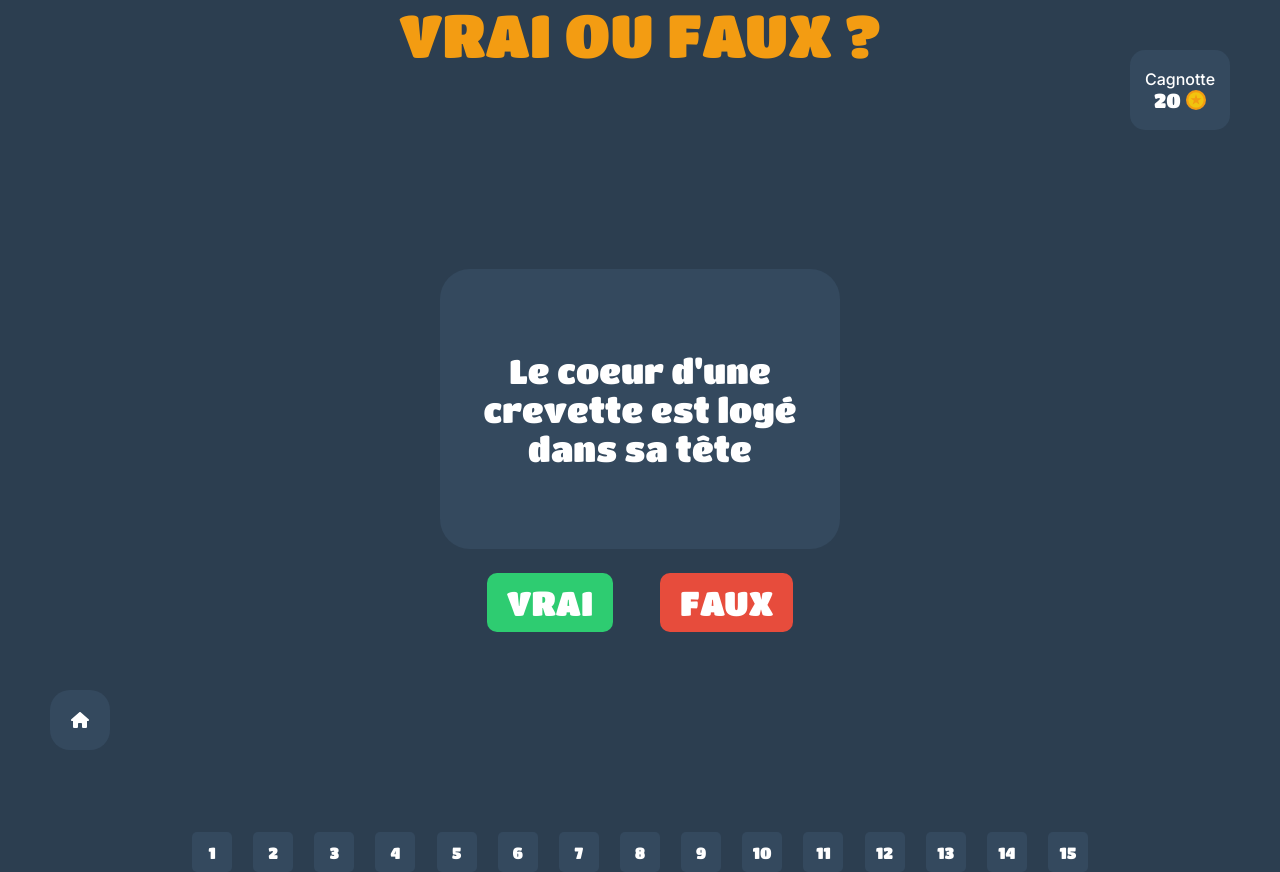
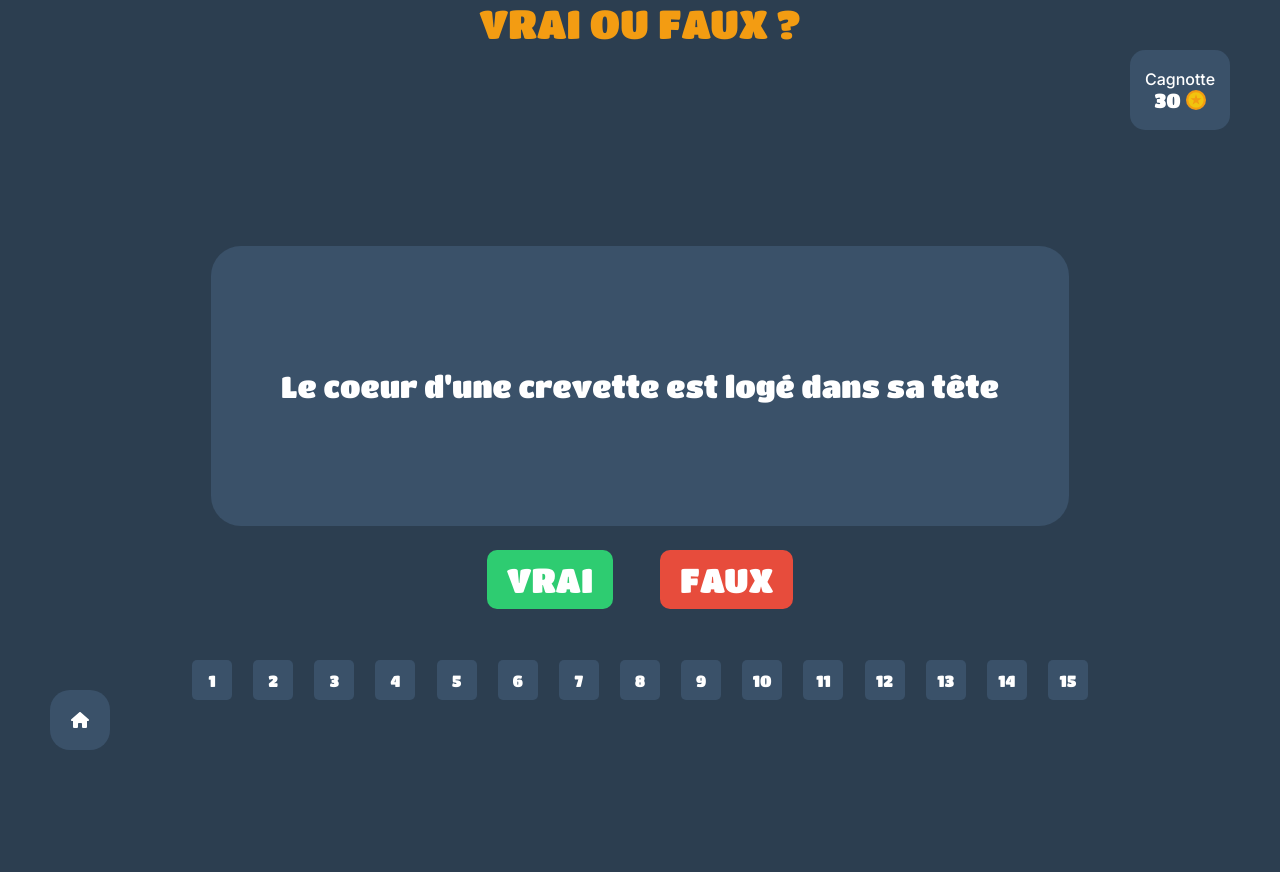
Before and after one commit to Okuspo/ReactQuizz, a React (Create React App) app: page /quizz/0 in a window 1280 px wide. After the commit the page ends 800 px from the top, so only its background shows below. Built offline with nearby package versions, Linux system fonts and the light colour scheme.

Commit message:
Added animations

```diff
--- a/src/App.jsx
+++ b/src/App.jsx
@@ -9,7 +9,8 @@ import QuizzPage from './pages/QuizzPage'
 import { questions } from './database/questions'
 
 function App () {
-  const [coins, setCoins] = useState(20)
+  const [coins, setCoins] = useState(30)
+  const [jackpotWon, setJackpotWon] = useState(false)
   const [progress, setProgress] = useState({
     count: questions.length,
     answers: []
@@ -21,7 +22,7 @@ function App () {
         <Routes>
           <Route path='/' element={<Home saveGame={saveGame}/>}/>
           <Route path='/quizz/:id' element={<QuizzPage progress={progress} setProgress={setProgress} coins={coins} setCoins={setCoins} setSaveGame={setSaveGame}/>} />
-          <Route path='/prizewheel' element={<PrizeWheel coins={coins} setCoins={setCoins} />} />
+          <Route path='/prizewheel' element={<PrizeWheel coins={coins} setCoins={setCoins} jackpotWon={jackpotWon} setJackpotWon={setJackpotWon} />} />
           <Route path='*' element={<NotFound />} />
           <Route path='/about' element={<About />} />
           <Route path='/gameover' element={<GameOver coins={coins} />} />
--- a/src/database/questions.js
+++ b/src/database/questions.js
@@ -41,7 +41,7 @@ const q5 = {
 const q6 = {
   index: 5,
   h1: 'VRAI OU FAUX ?',
-  content: "Les rats se multiplient si rapindexement qu'en 18 mois, un couple de rat peut avoir plus d'un million de descendants.",
+  content: "Les rats se multiplient si rapidement qu'en 18 mois, un couple de rat peut avoir plus d'un million de descendants.",
   type: 'truefalse',
   answer: true
 }
@@ -104,7 +104,7 @@ const q13 = {
 const q14 = {
   index: 13,
   h1: 'VRAI OU FAUX ?',
-  content: 'G.O.L.F signifie Gentlemen Only, Ladies Forbindexden.',
+  content: 'G.O.L.F signifie Gentlemen Only, Ladies Forbidden.',
   type: 'truefalse',
   answer: true
 }
--- a/src/pages/PrizeWheel.jsx
+++ b/src/pages/PrizeWheel.jsx
@@ -49,10 +49,12 @@ const prizePool = [
   }
 ]
 
-const PrizeWheel = ({ coins, setCoins }) => {
+const PrizeWheel = ({ jackpotWon, setJackpotWon, coins, setCoins }) => {
   PrizeWheel.propTypes = {
     coins: PropTypes.number,
-    setCoins: PropTypes.func
+    setCoins: PropTypes.func,
+    jackpotWon: PropTypes.bool,
+    setJackpotWon: PropTypes.func
   }
 
   function spinWheel () {
@@ -73,7 +75,7 @@ const PrizeWheel = ({ coins, setCoins }) => {
   const [wheelEndPos, setWheelEndPos] = useState(0)
   const [oscillationIteration, setOscillationIteration] = useState(0)
   const [oscillationSpeed, setOscillationSpeed] = useState(0)
-  const [jackpotWon, setJackpotWon] = useState(false)
+
   const [isAnimationPlaying, setIsAnimationPlaying] = useState(false)
   const [prizesWon, setPrizesWon] = useState(prizePool)
 
--- a/src/sass/abstract/_variables.scss
+++ b/src/sass/abstract/_variables.scss
@@ -14,5 +14,5 @@ $lgrey:#ecf0f1;
 $dgrey:#bdc3c7;
 $lyellow:#f1c40f;
 $dyellow:#f39c12;
-$lmarine: #34495e;
+$lmarine: #3a5169;
 $dmarine: #2c3e50;
--- a/src/sass/components/_progressbar.scss
+++ b/src/sass/components/_progressbar.scss
@@ -1,6 +1,7 @@
 @use '../abstract/' as a;
 .progress-bar-container {
-  margin-top: 200px;
+  position: absolute;
+  bottom: 100px;
   width: 70vw;
   display: flex;
   justify-content: space-between;
--- a/src/sass/core/_typography.scss
+++ b/src/sass/core/_typography.scss
@@ -6,7 +6,7 @@
 
 h1 {
     font-family: 'Titan One', sans-serif;
-    font-size: 60px;
+    font-size: 40px;
     color: a.$dyellow;
     display: flex;
     width: 100%;
--- a/src/sass/layout/_home.scss
+++ b/src/sass/layout/_home.scss
@@ -1,12 +1,10 @@
 @use '../abstract/' as a;
 
 .home {
-  display: flex;
   @include a.flex-center(space-between);
-  align-items: center;
+  flex-wrap: wrap;
   width: 100vw;
   height: 100vh;
-  flex-wrap: wrap;
 }
 
 .go-button-container {
@@ -21,6 +19,9 @@
   height: 200px;
   border-radius: 50%;
 
+  &:hover {
+    animation: go-spin .5s ease-in-out forwards;
+  }
 
   span {
     font-family: 'Titan One', sans-serif;
@@ -44,4 +45,34 @@
    span {
     font-family: 'Titan One', sans-serif;
    }
+   &:hover {
+     img {
+      animation: routourne-spin 1s linear infinite;
+     }
+
+   }
 }
+
+@keyframes routourne-spin {
+  0% {
+    transform: rotate(0deg);
+  }
+  100% {
+    transform: rotate(-360deg);
+  }
+}
+
+
+@keyframes go-spin {
+  0% {
+    transform: scale(1);
+
+  }
+
+  50% {
+    transform: scale(1.5) rotate(360deg);
+  }
+  100% {
+    transform: scale(1) rotate(360deg);
+  }
+}
--- a/src/sass/layout/_quizz.scss
+++ b/src/sass/layout/_quizz.scss
@@ -2,15 +2,16 @@
 
 .question-container {
   @include a.flex-center;
-  width: 400px;
-  height: 280px;
+  min-width: 400px;
+  min-height: 280px;
   background-color: a.$lmarine;
   border-radius: 30px;
   flex-direction: column;
   font-family: 'Titan One', sans-serif;
-  font-size: 34px;
+  font-size: 30px;
   margin-bottom: 24px;
   text-align: center;
+  padding: 70px;
 }
 
 .question-wrapper {
```
